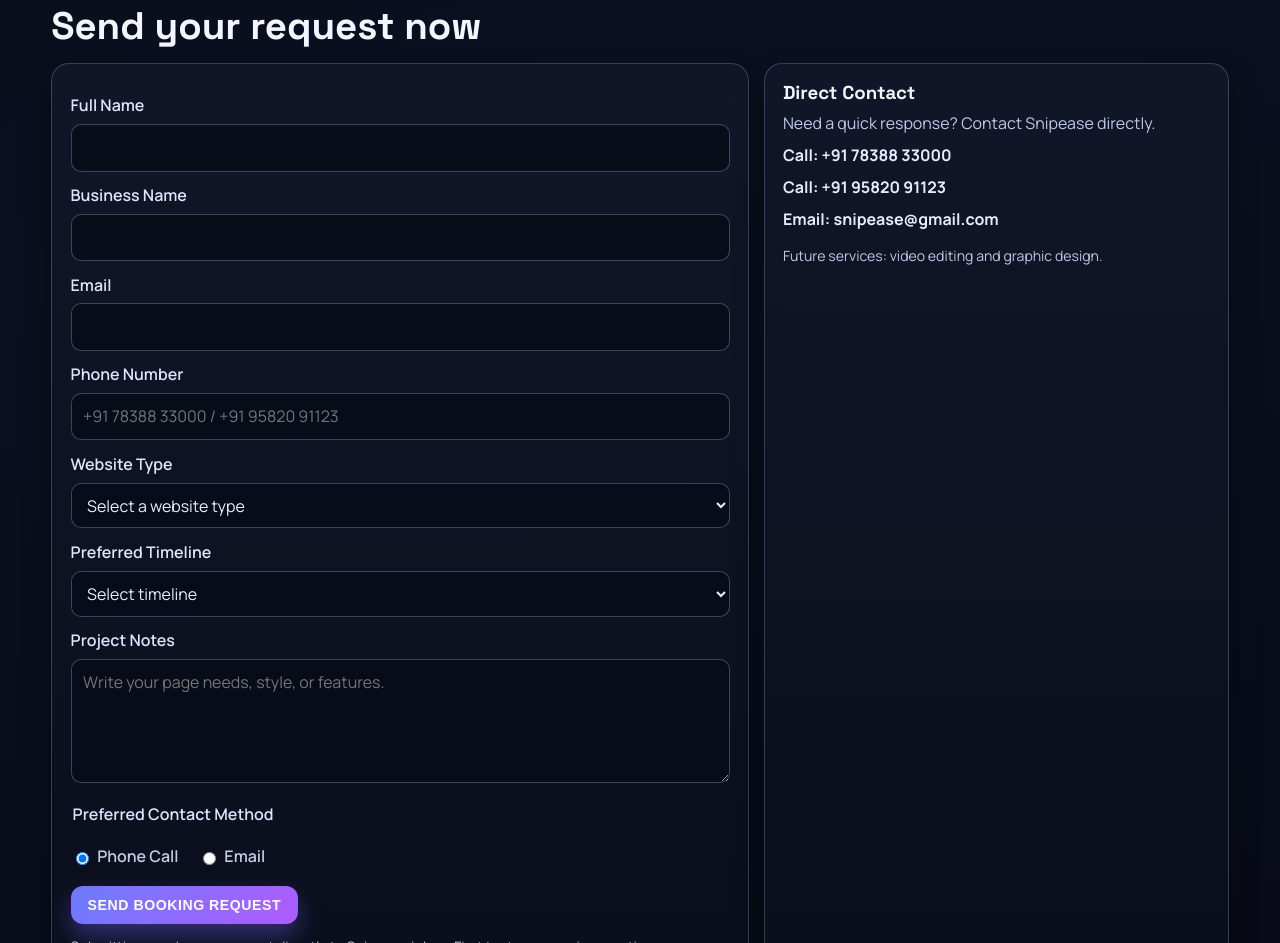
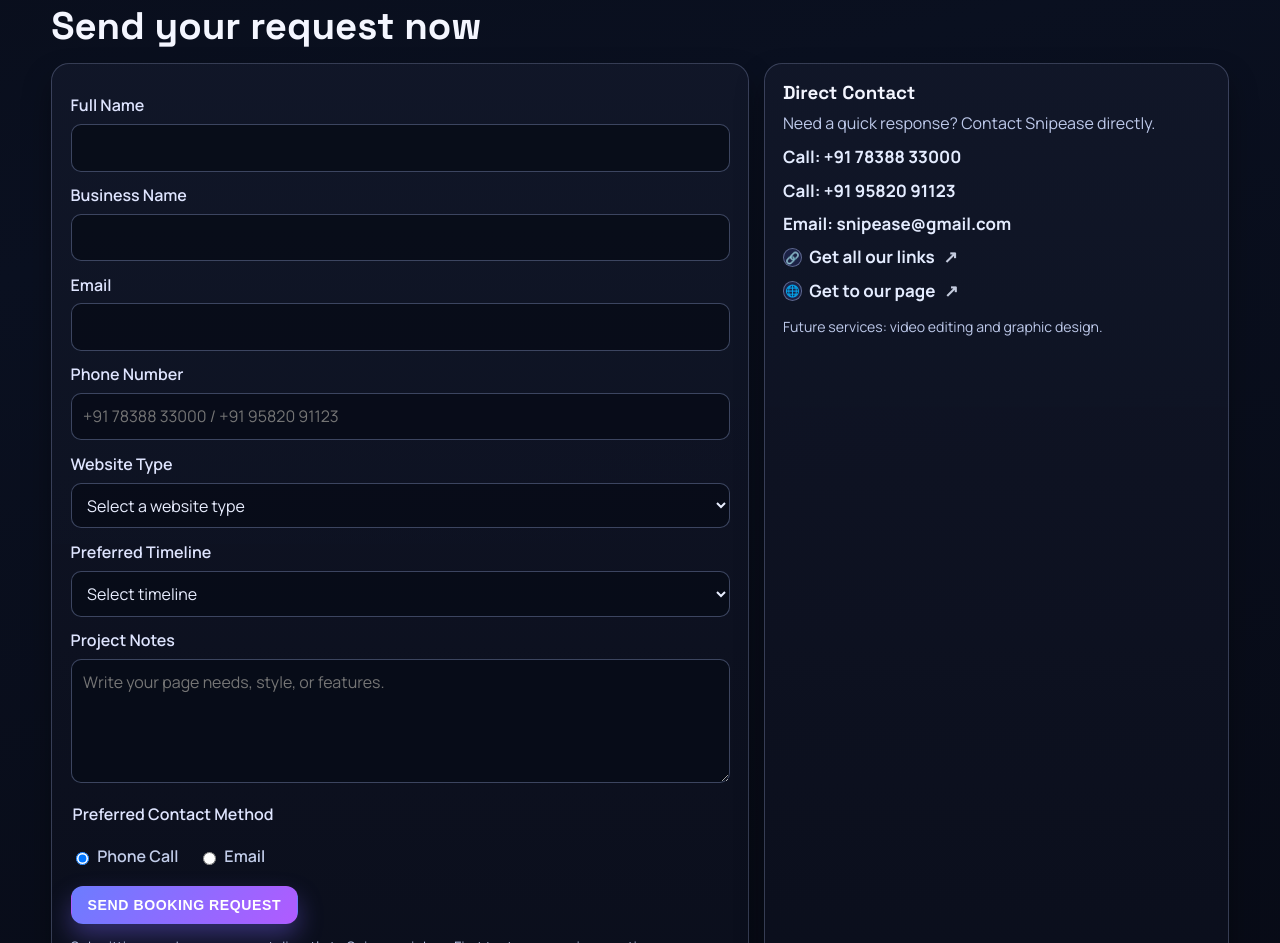
Before and after one commit to amnsingh05/snipease, a plain HTML site: page index.html in a window 1280 px wide. Shown: the part 1576-2519 px from the top of the page. Drawn offline with Linux system fonts and the light colour scheme.

Commit message:
Added Contact Details

```diff
--- a/index.html
+++ b/index.html
@@ -216,6 +216,16 @@
           <a href="tel:+917838833000">Call: +91 78388 33000</a>
           <a href="tel:+919582091123">Call: +91 95820 91123</a>
           <a href="mailto:snipease@gmail.com">Email: snipease@gmail.com</a>
+          <a class="external-link" href="https://linktr.ee/snipease" target="_blank" rel="noopener noreferrer">
+            <span class="link-icon" aria-hidden="true">🔗</span>
+            <span>Get all our links</span>
+            <span class="link-arrow" aria-hidden="true">↗</span>
+          </a>
+          <a class="external-link" href="https://snipease.vercel.app" target="_blank" rel="noopener noreferrer">
+            <span class="link-icon" aria-hidden="true">🌐</span>
+            <span>Get to our page</span>
+            <span class="link-arrow" aria-hidden="true">↗</span>
+          </a>
           <p class="small">Future services: video editing and graphic design.</p>
         </aside>
       </div>
--- a/styles.css
+++ b/styles.css
@@ -719,15 +719,49 @@ main {
 
 .contact-card a {
   display: block;
-  margin: 0.4rem 0;
+  width: 100%;
+  margin: 0.55rem 0;
   text-decoration: none;
   color: #e4ecff;
   font-weight: 700;
+  font-size: 1.06rem;
+  line-height: 1.45;
 }
 
 .contact-card a:hover,
 .contact-card a:focus-visible {
   color: #ffffff;
+}
+
+.contact-card a.external-link {
+  display: flex;
+  align-items: center;
+  gap: 0.45rem;
+  width: 100%;
+}
+
+.contact-card a.external-link .link-icon {
+  display: inline-grid;
+  place-items: center;
+  width: 1.2rem;
+  height: 1.2rem;
+  border-radius: 999px;
+  border: 1px solid rgba(173, 187, 233, 0.45);
+  background: rgba(93, 111, 240, 0.16);
+  font-size: 0.72rem;
+  line-height: 1;
+}
+
+.contact-card a.external-link .link-arrow {
+  margin-left: 0.1rem;
+  opacity: 0.85;
+  transition: transform 0.2s ease, opacity 0.2s ease;
+}
+
+.contact-card a.external-link:hover .link-arrow,
+.contact-card a.external-link:focus-visible .link-arrow {
+  opacity: 1;
+  transform: translate(2px, -1px);
 }
 
 .contact-card .small {
```
